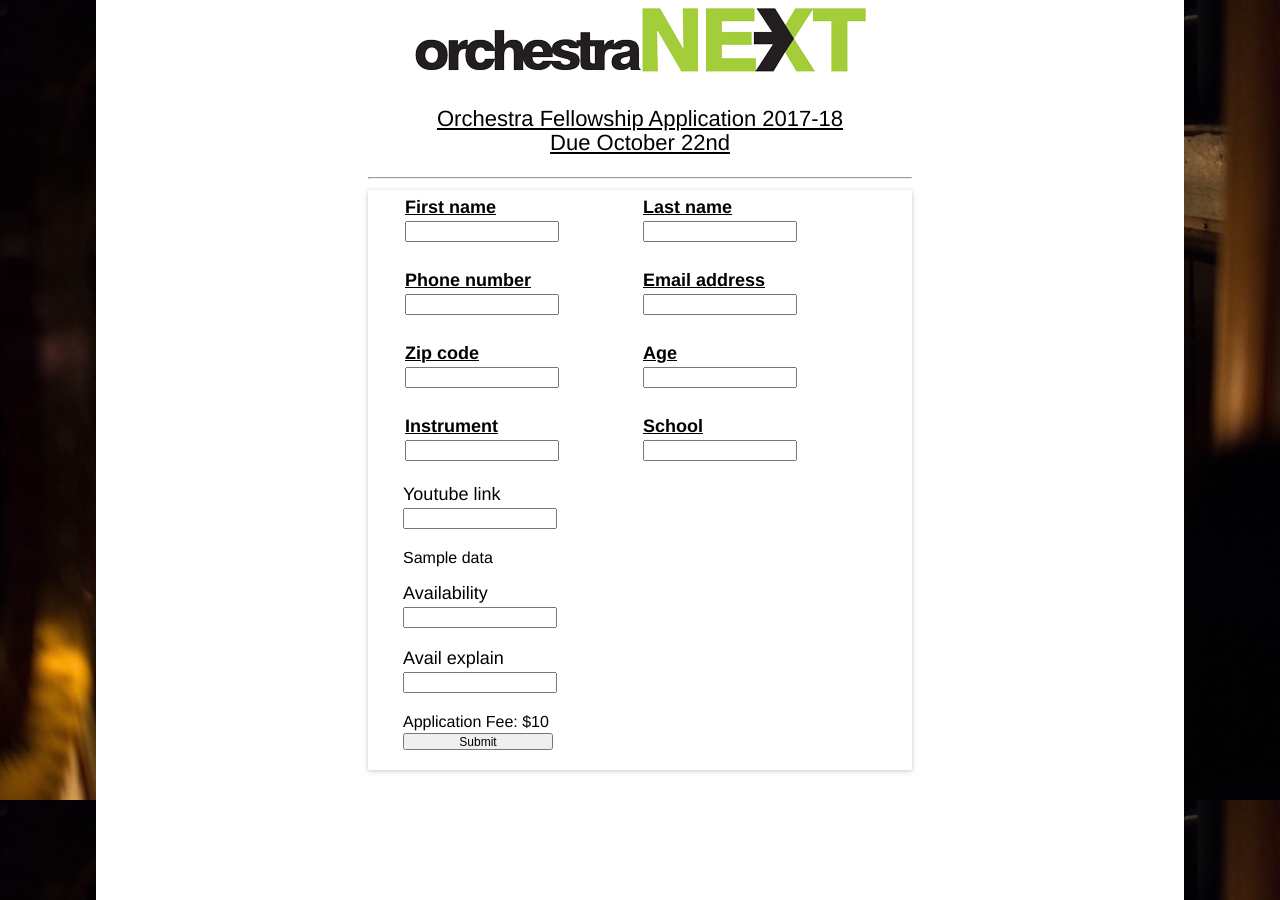
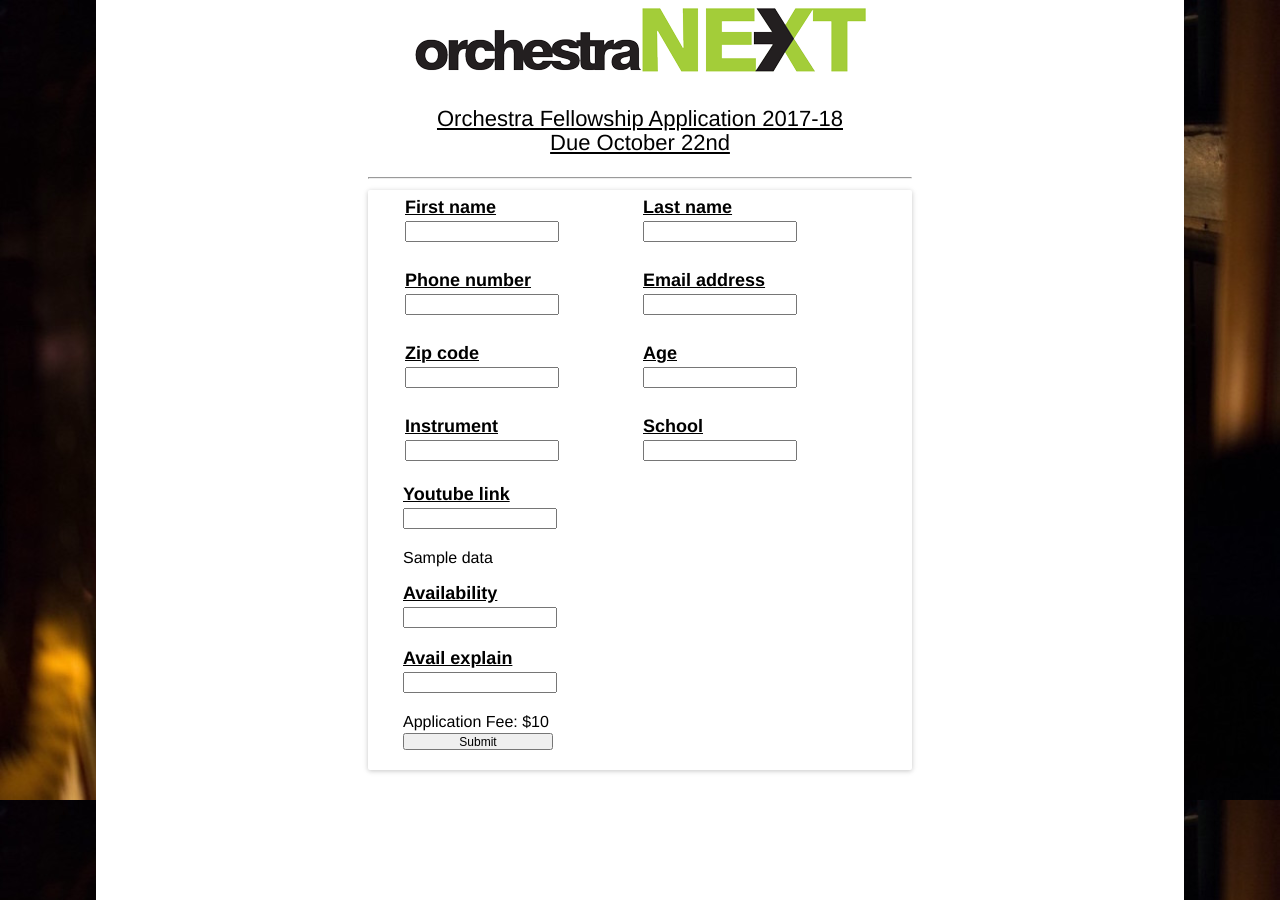
Before and after one commit to dswigart/AuditiON, a Django app: template templates/AuditiON/form.html in a window 1280 px wide. Run offline with Django 3.2, Linux system fonts and the light colour scheme; the template is opened without the code that fills it: most values are stand-ins (such as "Sample title", 1, 10 or a date in 2020); form fields are guessed from the names that the template uses.

Commit message:
More updates to front end

```diff
--- a/static/AuditiON/style.css
+++ b/static/AuditiON/style.css
@@ -68,6 +68,11 @@ label {
 
 }
 
+#non_table_audition_form_elements label {
+    font-weight: bold;
+    text-decoration: underline;
+}
+
 
 input { margin: 3px 0px 20px 0px;
     padding: 0px 0px 0px 0px;
--- a/templates/AuditiON/form.html
+++ b/templates/AuditiON/form.html
@@ -118,6 +118,7 @@ Due October 22nd</u></p>
     </tr>
   </table>
     <div id="applicant_form_footer">
+         <div id="non_table_audition_form_elements">
     {{ form.youtube_link.label_tag }}<br>
 
     {% if form.youtube_link.help_text %}
@@ -165,6 +166,7 @@ Due October 22nd</u></p>
 
 </form>
 </div>
+</div>
 
 
 
```
